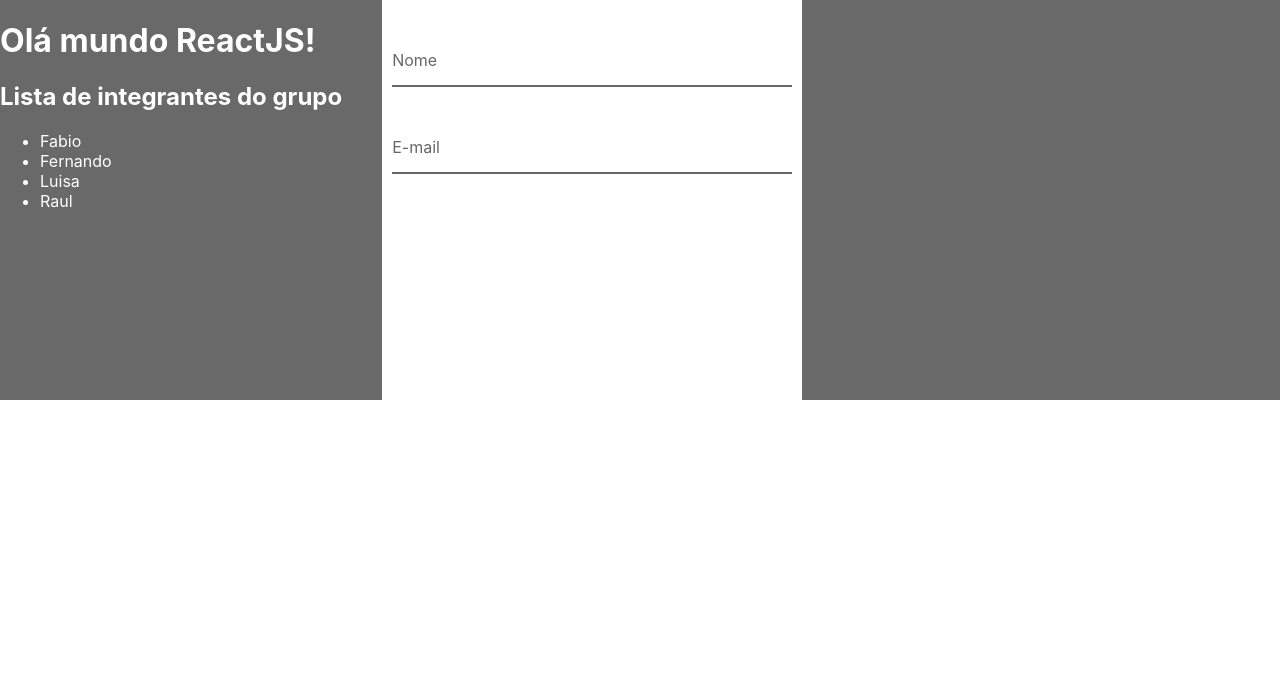
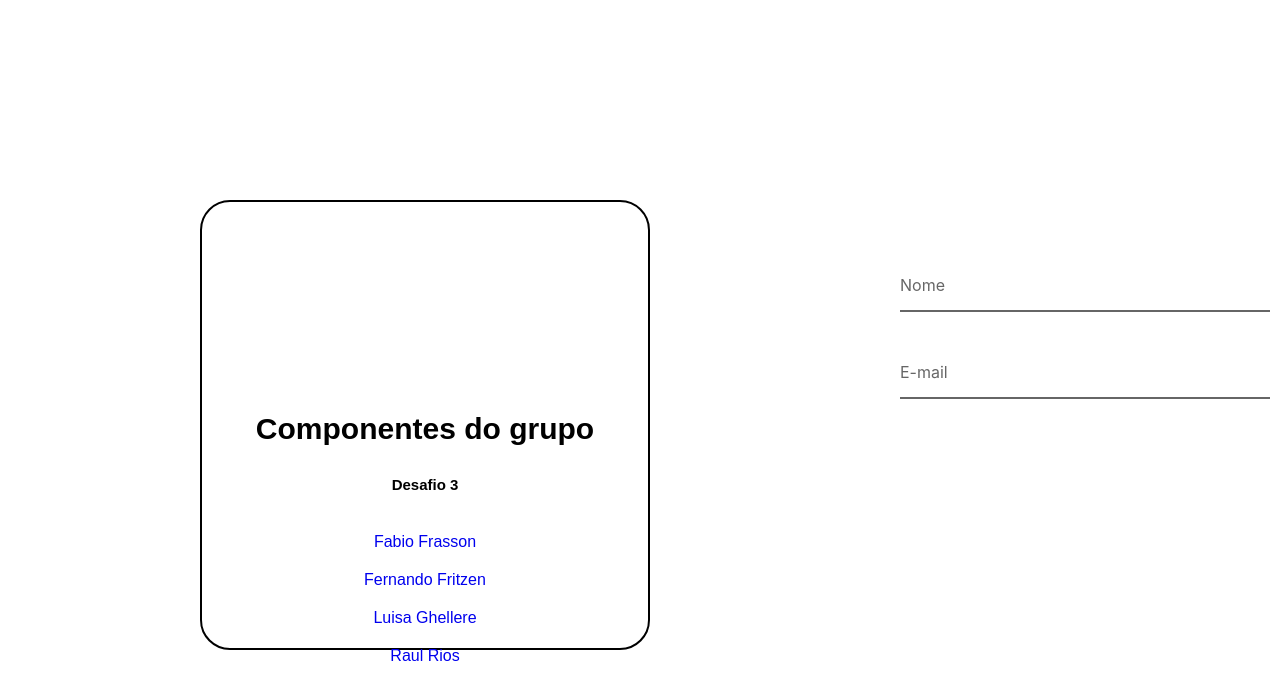
Before and after one commit to SundaeRaul/desafio3, a React (Create React App) app: page / in a window 1280 px wide. Shown: the top 700 px of the page. Built offline with nearby package versions, Linux system fonts and the light colour scheme.

Commit message:
Ajuste componente Fabio

```diff
--- a/package.json
+++ b/package.json
@@ -6,6 +6,7 @@
     "@testing-library/jest-dom": "^4.2.4",
     "@testing-library/react": "^9.3.2",
     "@testing-library/user-event": "^7.1.2",
+    "jquery": "^3.5.1",
     "react": "^17.0.0",
     "react-dom": "^17.0.0",
     "react-scripts": "3.4.4"
--- a/src/App.css
+++ b/src/App.css
@@ -7,8 +7,9 @@ body {
 }
 
 .App {
-  color: #fff;
-  background-color: dimgray;
+  display: flex;
+  justify-content: space-evenly;
+  align-items: center;
 }
 
 .App .header {
@@ -17,4 +18,5 @@ body {
 
 .container{
   display: flex;
+  justify-content: space-around;
 }
--- a/src/App.js
+++ b/src/App.js
@@ -3,25 +3,11 @@ import './App.css';
 import Fabio from './components/Fabio'
 import Form from './components/Form'
 
-export default (props) => (
+export default () =>
   <div className="App">
-    <div className="container">
       <Fabio>
-        <header className="header">
-          <h2>Lista de integrantes do grupo</h2>
-        </header>
-        <div className="integrantes">
-          <ul>
-            <li>Fabio</li>
-            <li>Fernando</li>
-            <li>Luisa</li>
-            <li>Raul</li>
-          </ul>
-        </div>
       </Fabio>
 
       <Form/>
 
     </div>
-  </div>
-)
--- a/src/components/Fabio.css
+++ b/src/components/Fabio.css
@@ -0,0 +1,60 @@
+.container {
+    margin: 200px;
+    padding: 200px;
+    width: 450px;
+    height: 450px;
+    border: 2px solid black;
+    border-radius: 30px;
+    display: flex;
+    flex-direction: column;
+    justify-content: space-evenly;
+    box-sizing: border-box;
+    text-align: center;
+    font-family: Arial, Helvetica, sans-serif;
+}
+
+.list {
+    margin: 0;
+    padding: 10px;
+    display: flex;
+    flex-direction: column;
+    justify-content: space-between;
+    list-style: none;
+    align-items: center;
+}
+
+.list li {
+    padding: 10px;
+}
+
+.list-item a {
+    padding: 10px;
+    text-decoration: none;
+    white-space: nowrap;
+}
+
+.list-item a:hover {
+    color: white;
+    font-weight: bold;
+    background-color: rgba(240, 128, 128, 0.541);
+    border-radius: 20px;
+    animation-duration: 0.2s;
+}
+
+.titulo {
+    margin: 0;
+    padding: 10px;
+    display: flex;
+    justify-content: center;
+    font-size: 30px;
+    white-space: nowrap;
+}
+
+.subtitulo {
+    margin: 0;
+    padding: 20px;
+    display: flex;
+    justify-content: center;
+    font-size: 15px;
+    white-space: nowrap;
+}
--- a/src/components/Fabio.jsx
+++ b/src/components/Fabio.jsx
@@ -1,9 +1,14 @@
 import React from 'react'
+import '../components/Fabio.css'
 
-export default props =>
-    <div>
-        <h1>Olá mundo ReactJS!</h1>
-        <div>
-            {props.children}
-        </div>
+export default () =>
+    <div className="container">
+        <h3 className="titulo">Componentes do grupo</h3>
+        <h2 className="subtitulo">Desafio 3</h2>
+        <ul className="list">
+            <li className="list-item"><a target="_blank" href="https://github.com/fabiofrasson">Fabio Frasson</a></li>
+            <li className="list-item"><a target="_blank" href="https://github.com/Fernando-Fritzen">Fernando Fritzen</a></li>
+            <li className="list-item"><a target="_blank" href="https://github.com/ghellereluisa">Luisa Ghellere</a></li>
+            <li className="list-item"><a target="_blank" href="https://github.com/SundaeRaul">Raul Rios</a></li>
+        </ul>
     </div>
```
Also changed, not shown: 1 other file (tests, documents, lock files or other folders).
